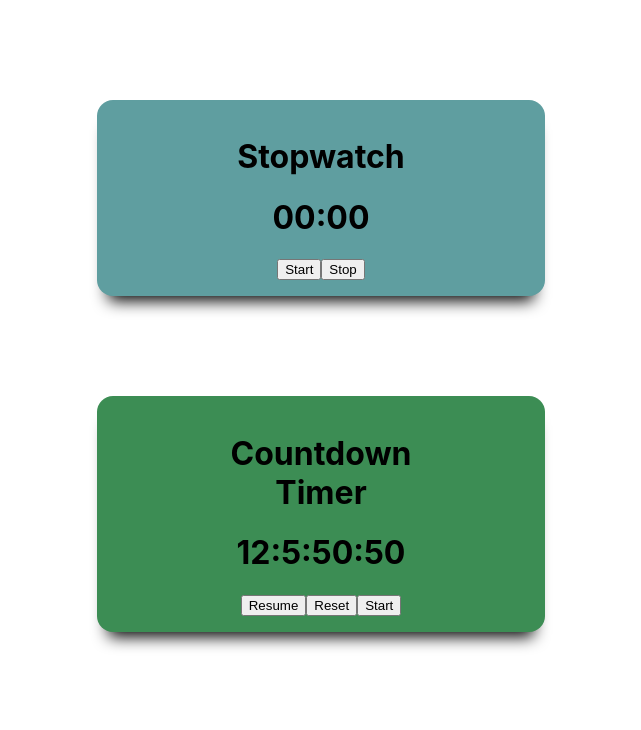
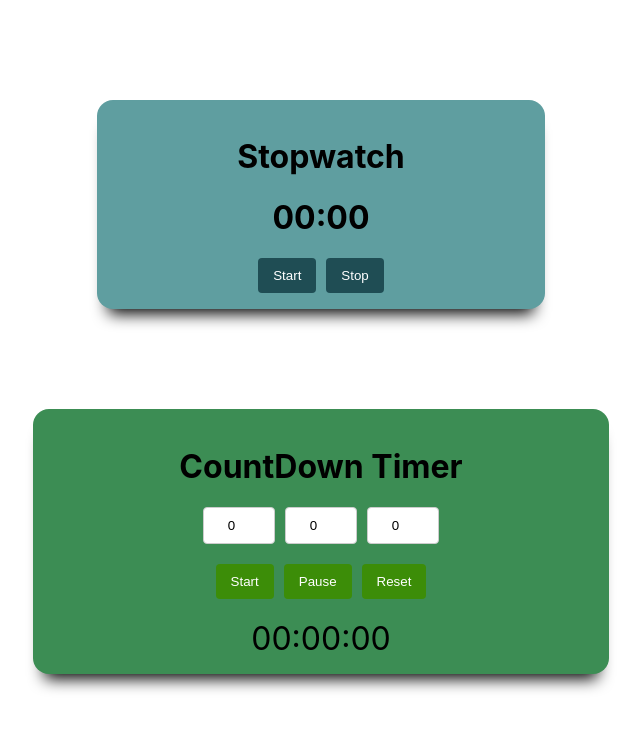
Before and after one commit to rubanasyeda/TimerApp, a React (Create React App) app: page / in a window 1280 px wide. Shown: the top 730 px of the page, without its empty margins (319-960 px from the left). Built offline with nearby package versions, Linux system fonts and the light colour scheme.

Commit message:
Added the Countdown timer and improved css styling for stop watch and timer

```diff
--- a/src/Timer.css
+++ b/src/Timer.css
@@ -4,14 +4,47 @@
     justify-content: center;
 }
 
-.container{
+.timer_container{
     padding-top: 100px;
 }
 
 .countdown_timer_container{
     background-color: rgb(60, 141, 84);
-    width: 20vw;
+    width: 30vw;
     padding: 1rem 6rem;
     border-radius: 1rem;
     box-shadow: 0 1rem 1rem -0.7rem black;
 }
+
+.time-inputs {
+    margin-bottom: 20px;
+
+}
+
+input {
+    width: 50px;
+    padding: 10px;
+    margin: 0 5px;
+    text-align: center;
+    border: 1px solid #ccc;
+    border-radius: 4px;
+}
+
+.controls button {
+    padding: 10px 15px;
+    margin: 0 5px;
+    border: none;
+    border-radius: 4px;
+    background-color: rgb(60, 141, 8);
+    color: white;
+    cursor: pointer;
+}
+
+.controls button:hover {
+    background-color: #0056b3;
+}
+
+.display {
+    font-size: 2em;
+    margin-top: 20px;
+}
--- a/src/Timer.js
+++ b/src/Timer.js
@@ -1,50 +1,80 @@
-import React, { useEffect, useState } from 'react';
+import React, { useEffect, useRef, useState } from 'react';
 import "./Timer.css";
 
 const Timer = () => {
-  const [days, setDays] = useState(0);
   const [hours, setHours] = useState(0);
   const [minutes, setMinutes] = useState(0);
   const [seconds, setSeconds] = useState(0);
+  const [totalTime, setTotalTime] = useState(0);
+  const [isActive, setIsActive] = useState(false);
+  const countdownRef = useRef(null);
 
-  const deadline = "July, 28, 2024";
-
-  const getTime = () => {
-    const time = Date.parse(deadline) - Date.now();
-
-    setDays(Math.floor(time / (1000 * 60 * 60 * 24)));
-    setHours(Math.floor((time / (1000 * 60 * 60)) % 24));
-    setMinutes(Math.floor((time / 1000 / 60) % 60));
-    setSeconds(Math.floor((time / 1000) % 60));
+  const updateDisplay = (time) => {
+    const hrs = Math.floor((time % (1000 * 60 * 60 * 24)) / (1000 * 60 * 60));
+    const mins = Math.floor((time % (1000 * 60 * 60)) / (1000 * 60));
+    const secs = Math.floor((time % (1000 * 60)) / 1000);
+    return `${String(hrs).padStart(2, '0')}:${String(mins).padStart(2, '0')}:${String(secs).padStart(2, '0')}`;
   };
 
-  let interval = setInterval(() => getTime(deadline), 1000);
+  useEffect(() => {
+    if (isActive) {
+      countdownRef.current = setInterval(() => {
+        setTotalTime((prevTime) => {
+          if (prevTime <= 1000) {
+            clearInterval(countdownRef.current);
+            alert("Time's up!");
+            setIsActive(false);
+            return 0;
+          }
+          return prevTime - 1000;
+        });
+      }, 1000);
+    }
 
+    return () => clearInterval(countdownRef.current); // Cleanup interval on unmount
+  }, [isActive]);
 
-  useEffect(() => {
-    return () => clearInterval(interval);
-  }, [interval]);
+  const startTimer = () => {
+    const total = (hours * 3600 + minutes * 60 + seconds) * 1000;
+    setTotalTime(total);
+    setIsActive(true);
+  };
 
-  const Reset=()=>{
-    clearInterval(interval);
-    interval = setInterval(() => getTime(deadline), 1000);
+  const pauseTimer = () => {
+    setIsActive(false);
+  };
 
-  }
+  const resetTimer = () => {
+    clearInterval(countdownRef.current);
+    setIsActive(false);
+    setTotalTime(0);
+    setHours(0);
+    setMinutes(0);
+    setSeconds(0);
+  };
 
   return (
     <div className="countdown_timer">
-      <div className='container'>
+      <div className='timer_container'>
         <div className='countdown_timer_container'>
-      <h1>Countdown Timer</h1>
-      <h1>{days}:{hours}:{minutes}:{seconds}</h1>
-
-      <button className='Pause' >{seconds<10?"Pause":"Resume"}</button>
-      <button className='Reset' onClick={Reset}>Reset</button>
-      <button className='Restart'> Start </button>
+          <div className="time-inputs">
+            <h1>CountDown Timer</h1>
+            <input type="number" value={hours} onChange={(e) => setHours(Number(e.target.value))} placeholder="HH" min="0" />
+            <input type="number" value={minutes} onChange={(e) => setMinutes(Number(e.target.value))} placeholder="MM" min="0" max="59" />
+            <input type="number" value={seconds} onChange={(e) => setSeconds(Number(e.target.value))} placeholder="SS" min="0" max="59" />
+          </div>
+          <div className="controls">
+            <button onClick={startTimer}>Start</button>
+            <button onClick={pauseTimer}>Pause</button>
+            <button onClick={resetTimer}>Reset</button>
+          </div>
+          <div className="display">
+            <span>{updateDisplay(totalTime)}</span>
+          </div>
         </div>
       </div>
     </div>
   );
-};
+}
 
 export default Timer;
--- a/src/stopwatch.css
+++ b/src/stopwatch.css
@@ -4,7 +4,7 @@
     justify-content: center;
 }
 
-.container{
+.stopwatch_container{
     padding-top: 100px;
 }
 
@@ -15,3 +15,17 @@
     border-radius: 1rem;
     box-shadow: 0 1rem 1rem -0.7rem black;
 }
+
+.stopwatch_timer_container button {
+    padding: 10px 15px;
+    margin: 0 5px;
+    border: none;
+    border-radius: 4px;
+    background-color: rgb(31, 77, 84);
+    color: white;
+    cursor: pointer;
+}
+
+.stopwatch_timer_container button:hover {
+    background-color: black;
+}
--- a/src/stopwatch.js
+++ b/src/stopwatch.js
@@ -39,7 +39,7 @@ const Stopwatch = () => {
 
   return (
     <div className="stopwatch_timer">
-      <div className='container'>
+      <div className='stopwatch_container'>
       <div className='stopwatch_timer_container'>
         <h1>Stopwatch</h1>
         <h1>{minutes<10?"0"+minutes:minutes}:{seconds<10?"0"+seconds:seconds}</h1>
```
